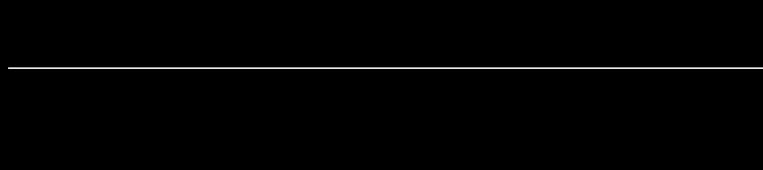
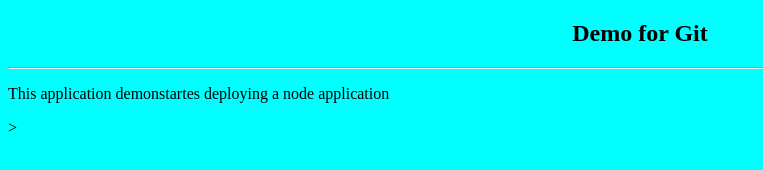
Before and after one commit to AyushJain-31/node_aj, a website: page index.html in a window 1280 px wide. Shown: the whole page, without its empty margins (0-763 px from the left). Drawn offline with Linux system fonts and the light colour scheme.

Commit message:
Day 2 editing for Docker

```diff
--- a/index.html
+++ b/index.html
@@ -4,7 +4,7 @@
     <meta charset="utf-8">
     <title>Node Demo Website</title>
   </head>
-  <body style="background-color : black">
+  <body style="background-color : cyan">
     <h2><center>Demo for Git</center> </h2>
     <hr />
     <p>This application demonstartes deploying a node application</p>
```
